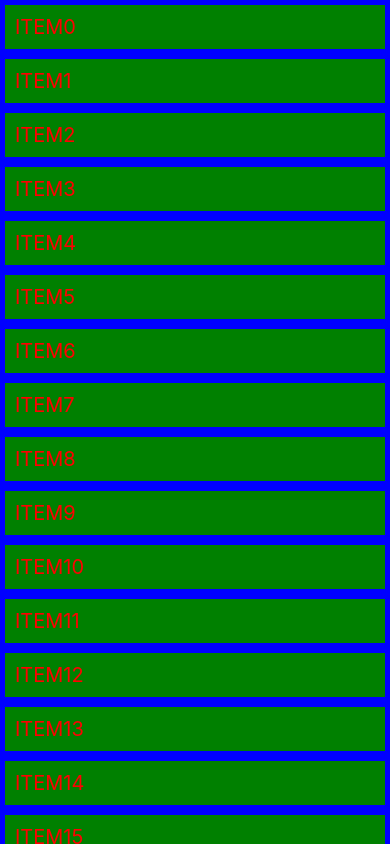
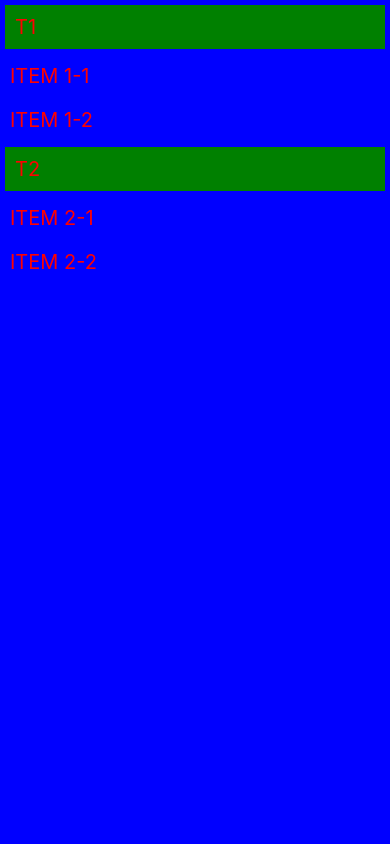
Before and after one commit to lofti198/react-nat-zero-hero, a React Native app: screen / in a window 390 px wide. Built offline with nearby package versions, Linux system fonts and the light colour scheme.

Commit message:
SectionList

```diff
--- a/App.js
+++ b/App.js
@@ -8,6 +8,7 @@ import {
   ScrollView,
   RefreshControl,
   FlatList,
+  SectionList,
 } from "react-native";
 import React, { useState, useEffect } from "react";
 
@@ -21,6 +22,16 @@ export default function App() {
   };
 
   const [items, setItems] = useState([]);
+  const [DATA, setDATA] = useState([
+    {
+      title: "t1",
+      data: ["item 1-1", "item 1-2"],
+    },
+    {
+      title: "t2",
+      data: ["item 2-1", "item 2-2"],
+    },
+  ]);
   const [refreshing, setRefreshing] = useState(false);
   useEffect(() => {
     let ar = [];
@@ -35,25 +46,59 @@ export default function App() {
   // const [counter, setCounter] = useState(0);
   return (
     <View style={styles.body}>
-      <FlatList
-        // inverted
-        // numColumns={3}
-        data={items}
-        renderItem={renderItem}
-        keyExtractor={(item, index) => index.toString()}
+      {
+        <SectionList
+          keyExtractor={(item, index) => index}
+          sections={DATA}
+          renderItem={({ item }) => <Text style={styles.text}>{item}</Text>}
+          renderSectionHeader={({ section }) => (
+            <View style={styles.item}>
+              <Text style={styles.text}>{section.title}</Text>
+            </View>
+          )}
           refreshControl={
             <RefreshControl
               refreshing={refreshing}
               onRefresh={() => {
                 console.log("hello");
                 setRefreshing(true);
-              setItems([...items, { key: 253, item: "item" + 253 }]);
+                setDATA((prev) => {
+                  const nextIndex = prev.length + 1;
+                  return [
+                    ...prev,
+                    {
+                      title: `${nextIndex}t`,
+                      data: [`item ${nextIndex}-1`, `item ${nextIndex}-2`],
+                    },
+                  ];
+                });
+                // setItems([...items, { key: 253, item: "item" + 253 }]);
                 setRefreshing(false);
               }}
               colors={["#ff00ff"]}
             />
           }
         />
+        // <FlatList
+        //   inverted
+        //   // numColumns={2}
+        //   data={items}
+        //   renderItem={renderItem}
+        //   keyExtractor={(item, index) => index.toString()}
+        //   refreshControl={
+        //     <RefreshControl
+        //       refreshing={refreshing}
+        //       onRefresh={() => {
+        //         console.log("hello");
+        //         setRefreshing(true);
+        //         setItems([...items, { key: 253, item: "item" + 253 }]);
+        //         setRefreshing(false);
+        //       }}
+        //       colors={["#ff00ff"]}
+        //     />
+        //   }
+        // />
+      }
     </View>
   );
 }
```
Lines whose indentation alone changed are shown as unchanged.
